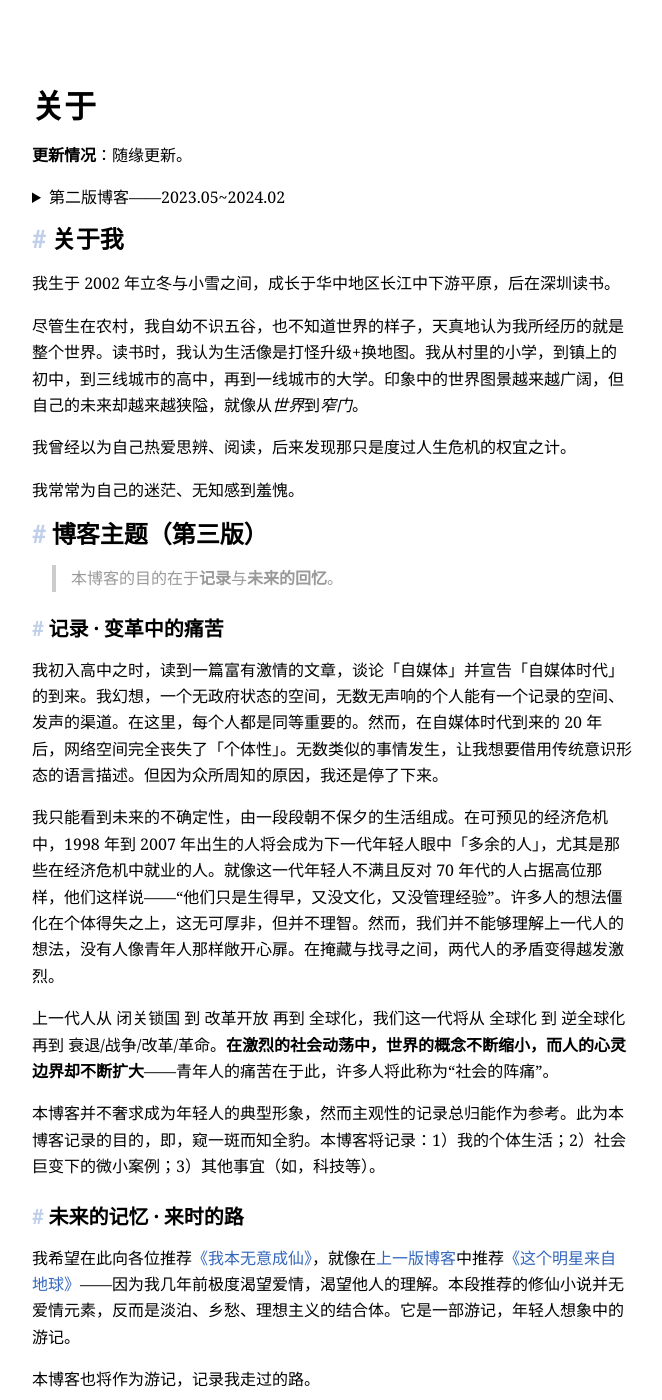
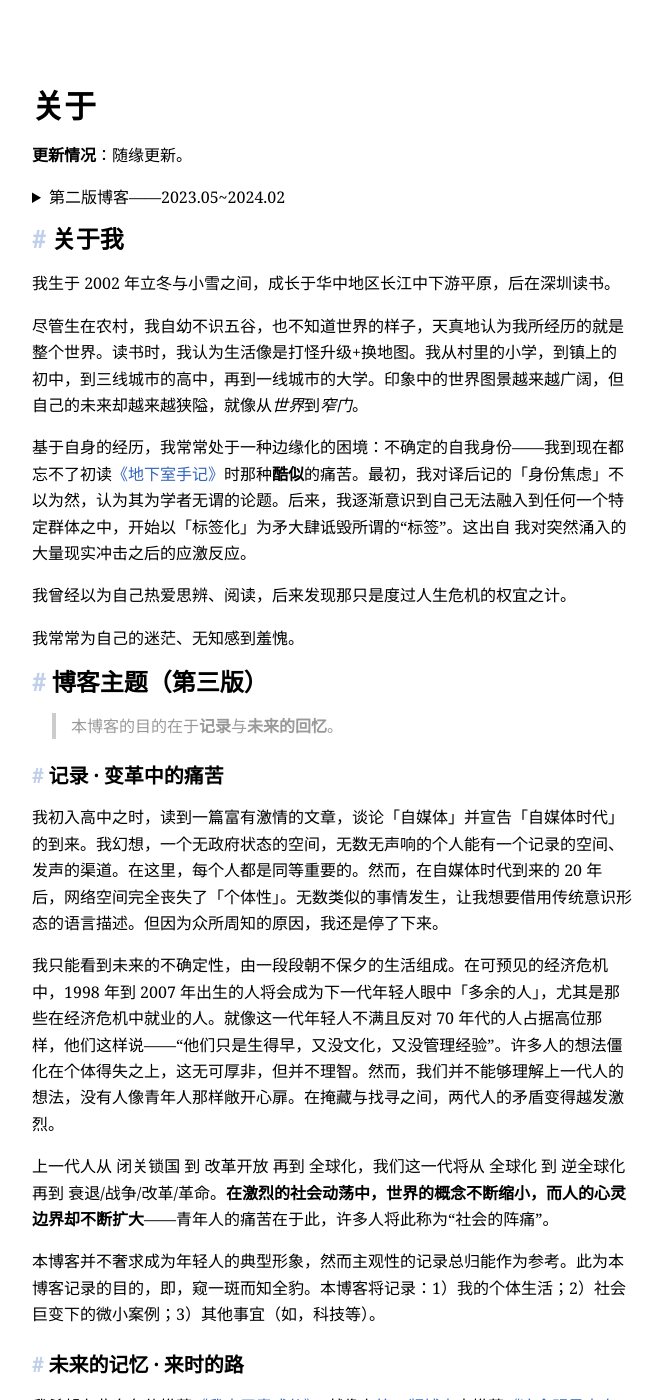
Before and after one commit to huang-feiyu/huang-feiyu.github.io, a Jekyll site: the page built from pages/about.md, in a window 1280 px wide and 1400 px high. Shown: the whole window, without its empty margins (308-970 px from the left). Built offline with Jekyll 4.4.1, drawn with Linux system fonts in a browser that asks for light colours; nearby versions of some CDN libraries.

Commit message:
chore: update about

```diff
--- a/pages/about.md
+++ b/pages/about.md
@@ -48,6 +48,8 @@
 
 尽管生在农村，我自幼不识五谷，也不知道世界的样子，天真地认为我所经历的就是整个世界。读书时，我认为生活像是打怪升级+换地图。我从村里的小学，到镇上的初中，到三线城市的高中，再到一线城市的大学。印象中的世界图景越来越广阔，但自己的未来却越来越狭隘，就像从*世界*到*窄门*。
 
+基于自身的经历，我常常处于一种边缘化的困境：不确定的自我身份——我到现在都忘不了初读[《地下室手记》](https://book.douban.com/subject/34990839/)时那种**酷似**的痛苦。最初，我对译后记的「身份焦虑」不以为然，认为其为学者无谓的论题。后来，我逐渐意识到自己无法融入到任何一个特定群体之中，开始以「标签化」为矛大肆诋毁所谓的“标签”。这出自 我对突然涌入的大量现实冲击之后的应激反应。
+
 我曾经以为自己热爱思辨、阅读，后来发现那只是度过人生危机的权宜之计。
 
 我常常为自己的迷茫、无知感到羞愧。
@@ -68,7 +70,7 @@
 
 #### 未来的记忆 · 来时的路
 
-我希望在此向各位推荐[《我本无意成仙》](https://book.qidian.com/info/1036170277/)，就像在[上一版博客](https://xn--29s704loyd.com/old/about/)中推荐[《这个明星来自地球》](https://book.qidian.com/info/1011471481/)——因为我几年前极度渴望爱情，渴望他人的理解。本段推荐的修仙小说并无爱情元素，反而是淡泊、乡愁、理想主义的结合体。它是一部游记，年轻人想象中的游记。
+我希望在此向各位推荐[《我本无意成仙》](https://book.qidian.com/info/1036170277/)，就像在[第一版博客](https://xn--29s704loyd.com/old/about/)中推荐[《这个明星来自地球》](https://book.qidian.com/info/1011471481/)——因为我几年前极度渴望爱情，渴望他人的理解。本段推荐的修仙小说并无爱情元素，反而是淡泊、乡愁、理想主义的结合体。它是一部游记，年轻人想象中的游记。
 
 本博客也将作为游记，记录我走过的路。
 
```
